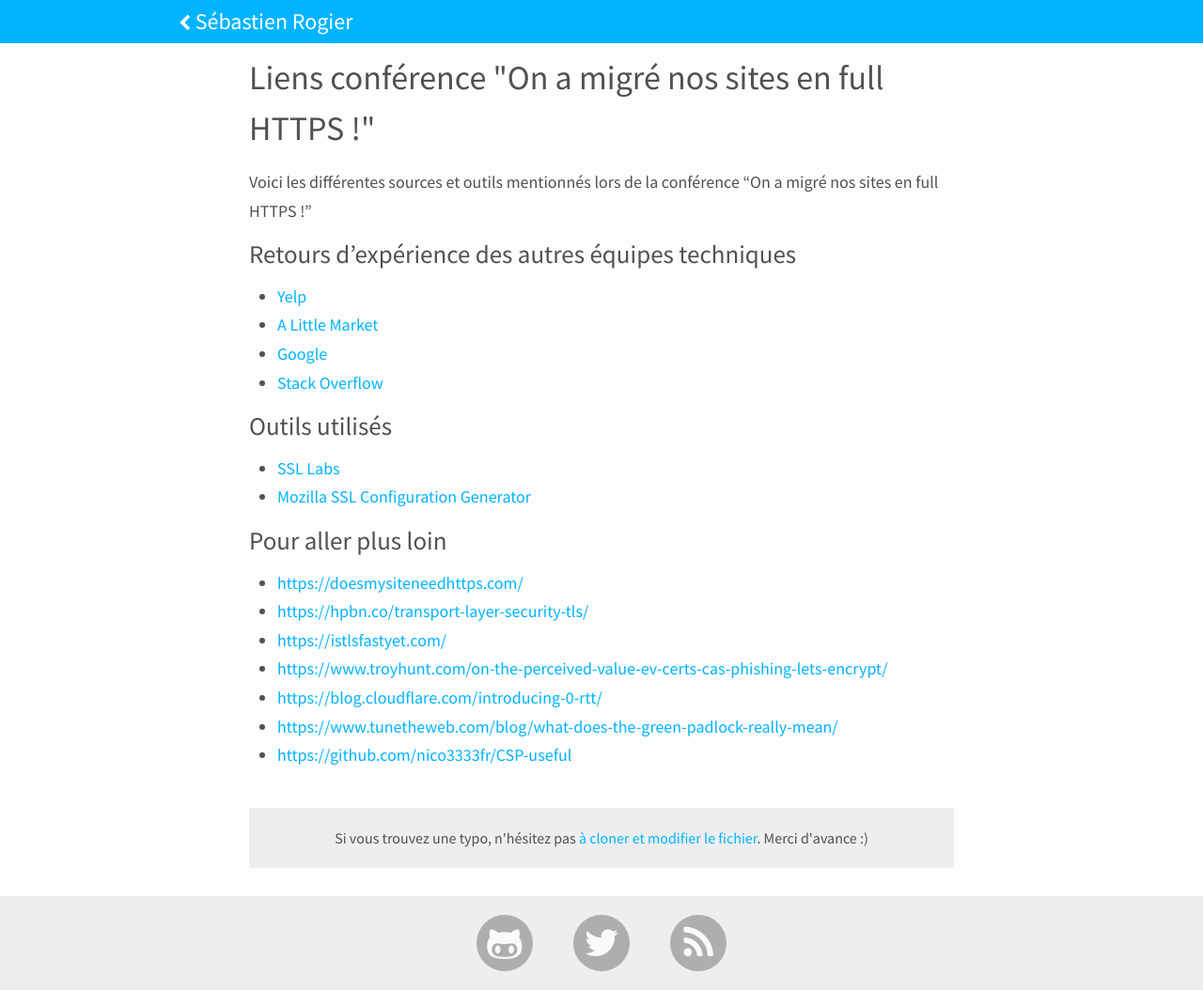
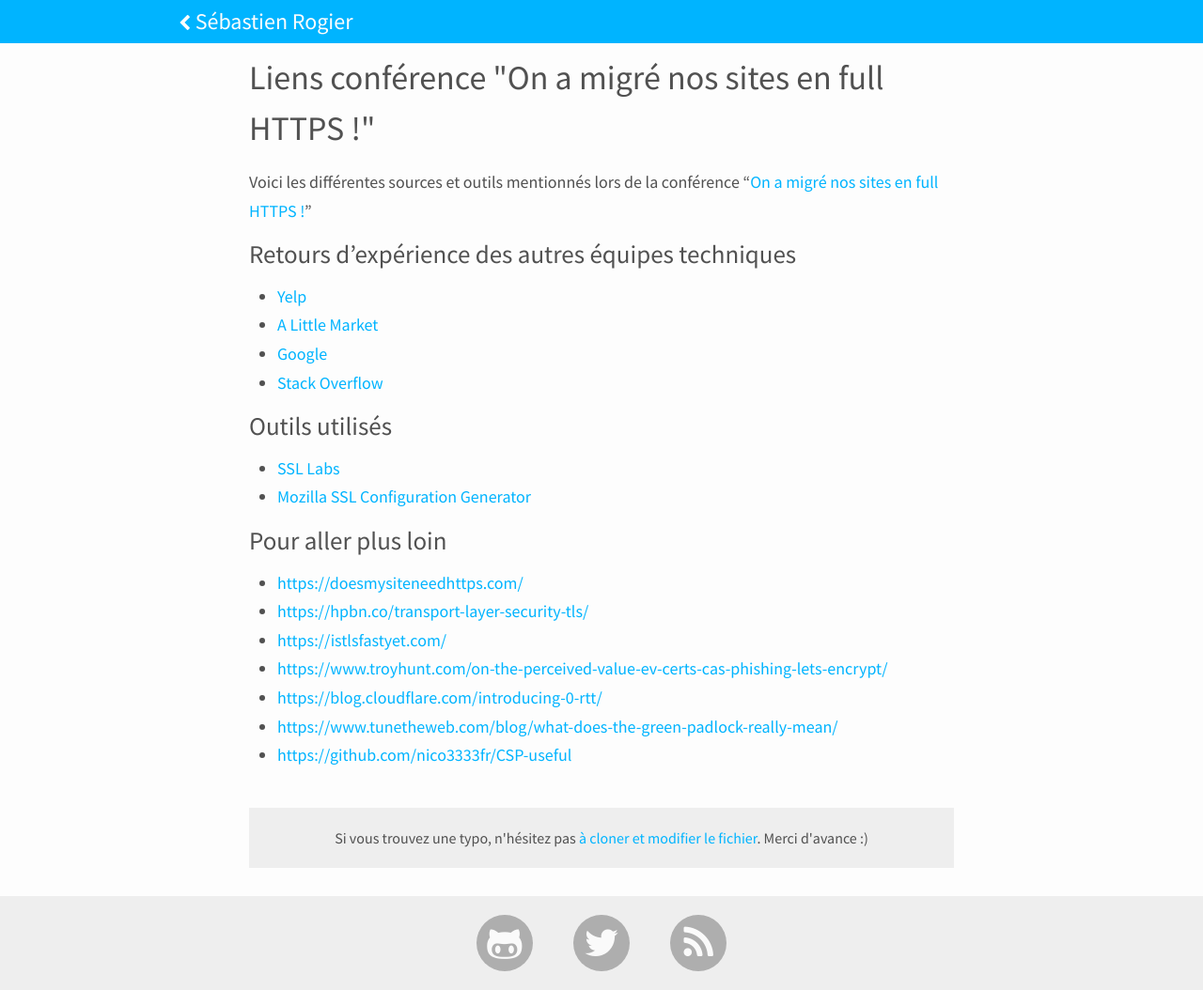
Before and after one commit to srogier/blog, a Jekyll site: the page built from conferences/liens-migration-https.md, in a window 1280 px wide. Shown: the whole page at 94% size. Built offline with Jekyll 4.4.1, drawn with Linux system fonts in a browser that asks for light colours; nearby versions of some CDN libraries; comment, search, counter and statistics services are not loaded; part of the change alters nothing that is shown.

```diff
--- a/conferences/liens-migration-https.md
+++ b/conferences/liens-migration-https.md
@@ -4,7 +4,7 @@ title: 'Liens conférence "On a migré nos sites en full HTTPS !"'
 ---
 
 
-Voici les différentes sources et outils mentionnés lors de la conférence "On a migré nos sites en full HTTPS !"
+Voici les différentes sources et outils mentionnés lors de la conférence "[On a migré nos sites en full HTTPS !](https://srogier.github.io/presentation-migration-full-https)"
 
 
 ## Retours d'expérience des autres équipes techniques
```
